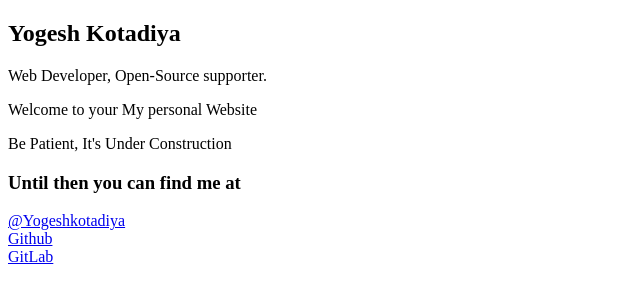
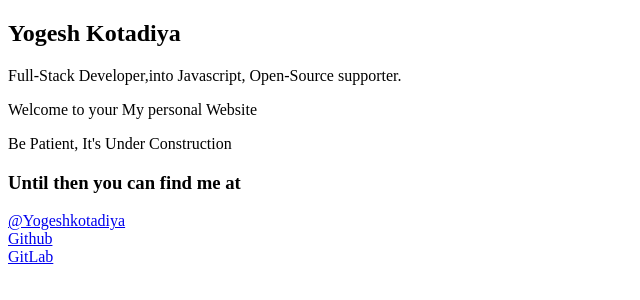
Before and after one commit to yogeshkotadiya/yogeshkotadiya.com, a Gatsby site: page / in a window 1280 px wide. Shown: the whole page, without its empty margins (0-640 px from the left). Built offline with nearby package versions, Linux system fonts and the light colour scheme; Gatsby itself is replaced by a stand-in of ours.

Commit message:
Minor change

```diff
--- a/src/pages/index.js
+++ b/src/pages/index.js
@@ -4,7 +4,7 @@ import Link from 'gatsby-link'
 const IndexPage = () => (
   <div>
     <h2>Yogesh Kotadiya</h2>
-    <p>Web Developer, Open-Source supporter.</p>
+    <p>Full-Stack Developer,into Javascript, Open-Source supporter.</p>
     <p>Welcome to your My personal Website</p>
     <p>Be Patient, It's Under Construction</p>
 
```
